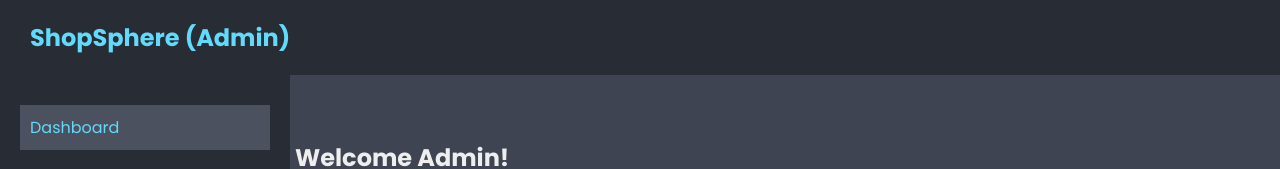
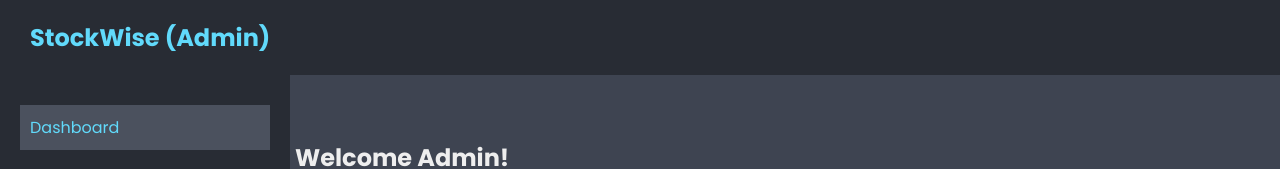
Before and after one commit to yadud1001/stock-wise-project, a plain HTML site: page dashboard.html in a window 1280 px wide. Shown: the top 169 px of the page. Drawn offline with Linux system fonts and the light colour scheme.

Commit message:
changed logo name

```diff
--- a/dashboard.html
+++ b/dashboard.html
@@ -9,7 +9,7 @@
 </head>
 <body>
     <div class="top-nav">
-        <div class="logo">ShopSphere (Admin)</div>
+        <div class="logo">StockWise (Admin)</div>
     </div>
 
     <aside class="sidebar">
```
